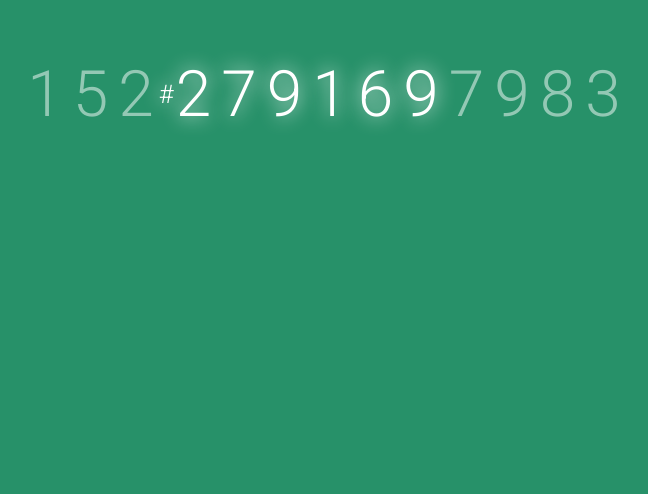
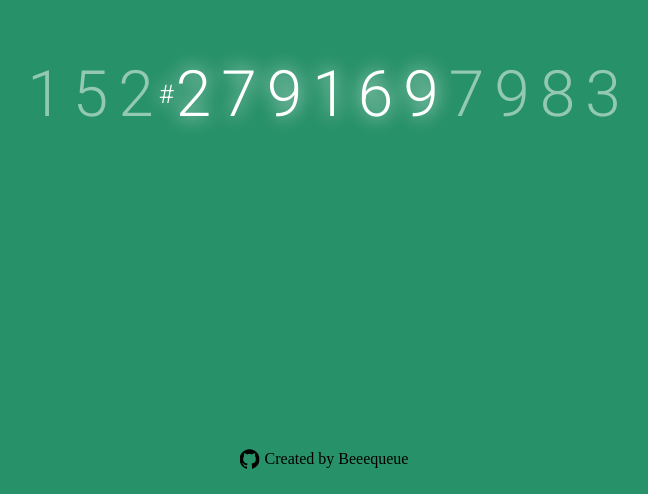
Before and after one commit to BeeeQueue/hexepoch, a website: page src/index.pug in a window 1280 px wide. Shown: the part 306-800 px from the top of the page, without its empty margins (316-964 px from the left). Drawn offline with nearby package versions, Linux system fonts and the light colour scheme; files that its build step writes are made by us from their sources.

Commit message:
add github link

```diff
--- a/src/index.css
+++ b/src/index.css
@@ -3,6 +3,7 @@ html, body, #app {
   padding: 0;
   height: 100%;
   width: 100%;
+  user-select: none;
 }
 
 #app {
@@ -40,3 +41,23 @@ span {
   margin-left: 0;
   font-size: 0.4em;
 }
+
+#github {
+  position: absolute;
+  bottom: 10px;
+  left: 50%;
+  display: flex;
+  align-items: center;
+  color: #000;
+  text-decoration: none;
+  transform: translateX(-50%);
+}
+
+#github:hover {
+  text-decoration: underline;
+}
+
+#github img {
+  height: 20px;
+  margin-right: 5px;
+}
--- a/src/index.pug
+++ b/src/index.pug
@@ -9,7 +9,6 @@ html(lang="en")
     meta(name="viewport", content="width=device-width, initial-scale=1.0")
 
     link(href='https://fonts.googleapis.com/css?family=Roboto:300', rel='stylesheet')
-    link(href='/index.css', rel='stylesheet')
     link(href='/hexepoch/index.css', rel='stylesheet')
 
   body
@@ -26,5 +25,8 @@ html(lang="en")
         each i in arr
           span.number(id=i)=i
 
-    script(async src='/index.js')
+    a#github(href="https://github.com/BeeeQueue/hexepoch")
+      img(src="/hexepoch/github.svg")
+      p Created by Beeequeue
+
     script(async src='/hexepoch/index.js')
```
Also changed, not shown: src/github.svg (added).
